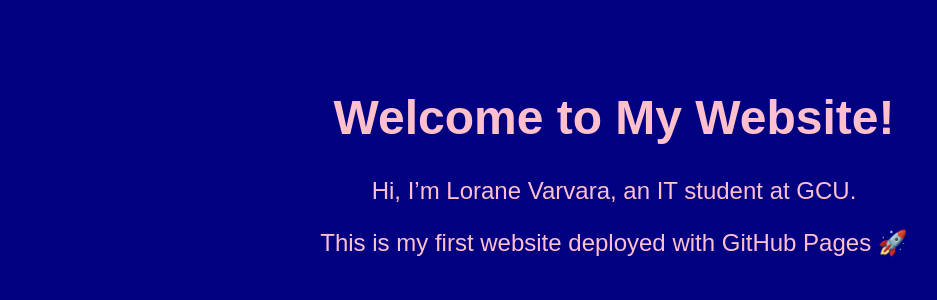
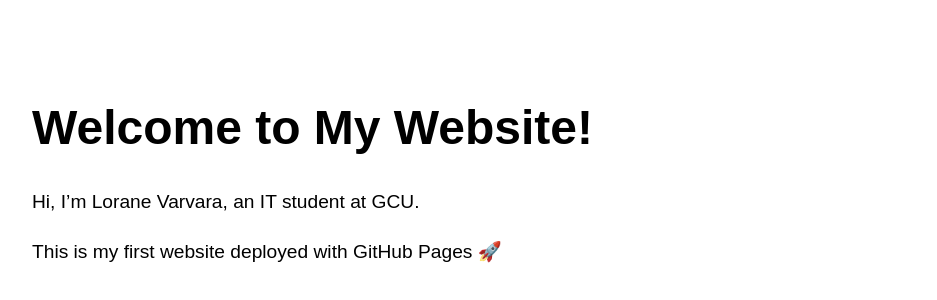
Before and after one commit to loranevarvara/loranevarvara.github.io, a plain HTML site: page index.html in a window 1280 px wide. Shown: the whole page, without its empty margins (26-963 px from the left). Drawn offline with Linux system fonts and the light colour scheme.

Commit message:
Update index.html
Update site: white background, black text, left-aligned

```diff
--- a/index.html
+++ b/index.html
@@ -5,17 +5,20 @@
   <meta charset="UTF-8">
   <style>
     body {
-      background-color: navy;
-      color: pink;
+      background-color: white; /* white background */
+      color: black;            /* black text */
       font-family: Arial, sans-serif;
-      text-align: center;
+      text-align: left;        /* align text to the left */
       padding: 50px;
+      line-height: 1.6;
     }
     h1 {
       font-size: 3em;
+      margin-bottom: 20px;
     }
     p {
-      font-size: 1.5em;
+      font-size: 1.2em;
+      margin-bottom: 15px;
     }
   </style>
 </head>
```
